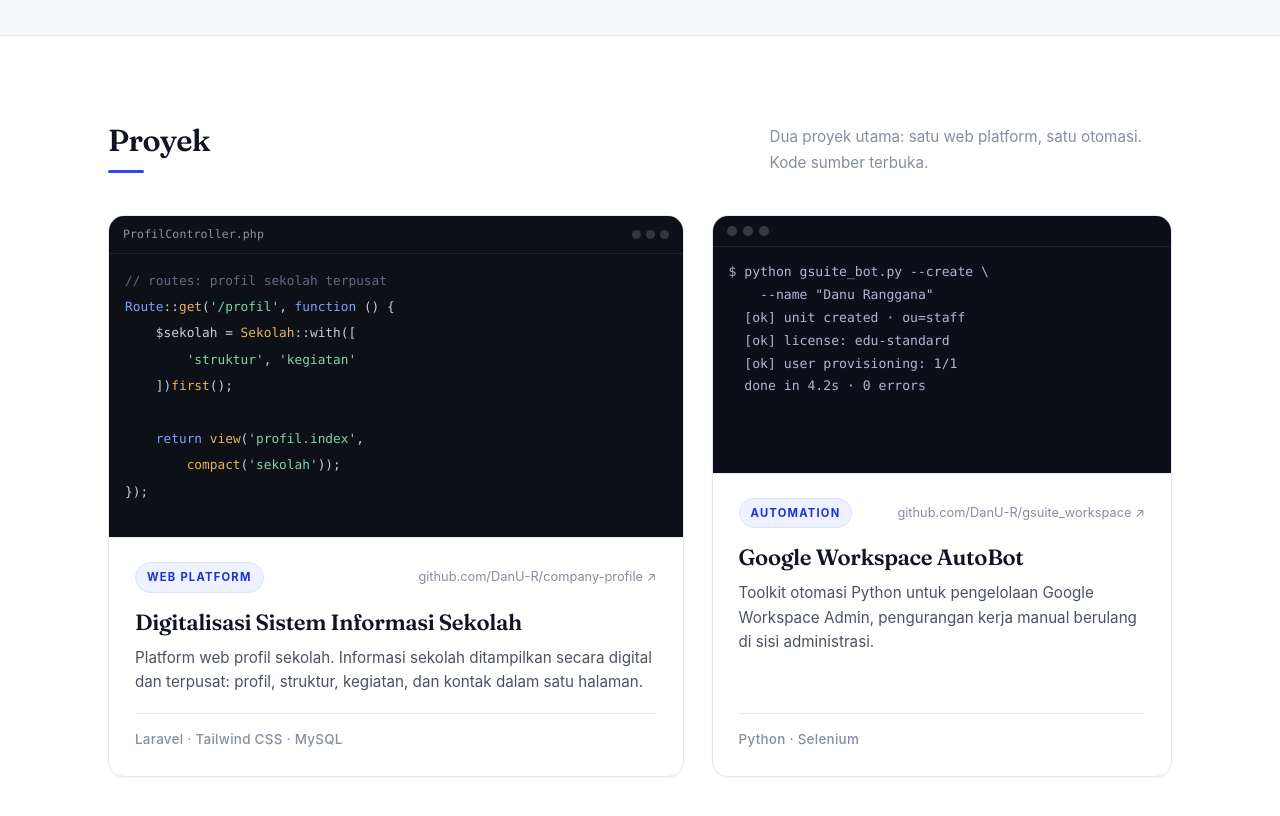
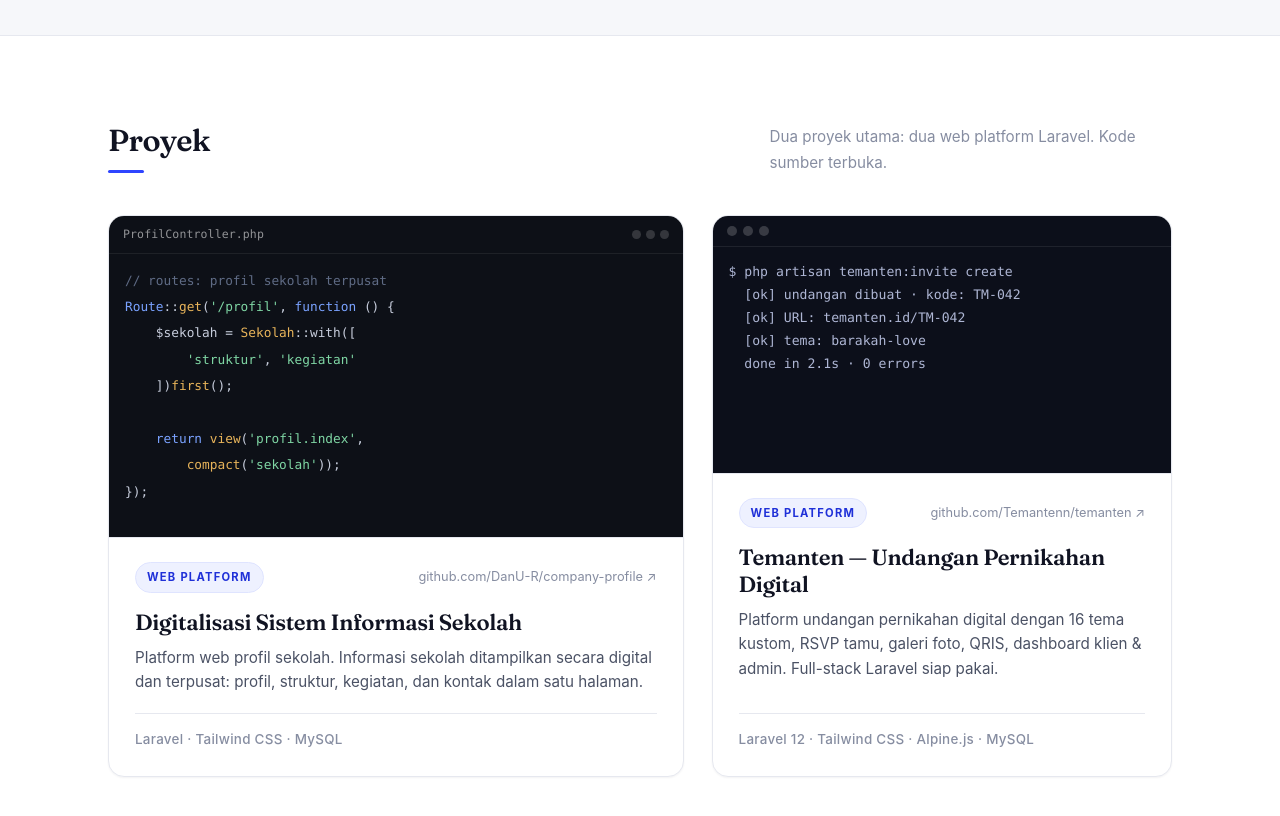
Before and after one commit to DanU-R/portfolio, a plain HTML site: page index.html in a window 1280 px wide. Shown: the part 1600-2416 px from the top of the page. Drawn offline with Linux system fonts and the light colour scheme.

Commit message:
proyek: ganti Google Workspace AutoBot -> Temanten (undangan pernikahan digital)

```diff
--- a/index.html
+++ b/index.html
@@ -126,7 +126,7 @@
       <div class="wrap">
         <div class="sec-head">
           <h2 id="proj-title" class="sec-title">Proyek</h2>
-          <p class="sec-sub">Dua proyek utama: satu web platform, satu otomasi. Kode sumber terbuka.</p>
+          <p class="sec-sub">Dua proyek utama: dua web platform Laravel. Kode sumber terbuka.</p>
         </div>
         <div class="proj-grid">
           <article class="proj">
@@ -161,22 +161,21 @@
             <figure class="proj__media proj__media--term" aria-hidden="true">
               <div class="term">
                 <div class="term__bar"><span></span><span></span><span></span></div>
-                <pre class="term__code">$ python gsuite_bot.py --create \
-    --name "Danu Ranggana"
-  [ok] unit created · ou=staff
-  [ok] license: edu-standard
-  [ok] user provisioning: 1/1
-  done in 4.2s · 0 errors</pre>
+                <pre class="term__code">$ php artisan temanten:invite create
+  [ok] undangan dibuat · kode: TM-042
+  [ok] URL: temanten.id/TM-042
+  [ok] tema: barakah-love
+  done in 2.1s · 0 errors</pre>
               </div>
             </figure>
             <div class="proj__body">
               <div class="proj__meta">
-                <span class="proj__tag">Automation</span>
-                <a class="proj__repo" href="https://github.com/DanU-R/gsuite_workspace" target="_blank" rel="noopener">github.com/DanU-R/gsuite_workspace ↗</a>
+                <span class="proj__tag">Web Platform</span>
+                <a class="proj__repo" href="https://github.com/Temantenn/temanten" target="_blank" rel="noopener">github.com/Temantenn/temanten ↗</a>
               </div>
-              <h3 class="proj__title">Google Workspace AutoBot</h3>
-              <p class="proj__desc">Toolkit otomasi Python untuk pengelolaan Google Workspace Admin, pengurangan kerja manual berulang di sisi administrasi.</p>
-              <p class="proj__stack">Python · Selenium</p>
+              <h3 class="proj__title">Temanten — Undangan Pernikahan Digital</h3>
+              <p class="proj__desc">Platform undangan pernikahan digital dengan 16 tema kustom, RSVP tamu, galeri foto, QRIS, dashboard klien &amp; admin. Full-stack Laravel siap pakai.</p>
+              <p class="proj__stack">Laravel 12 · Tailwind CSS · Alpine.js · MySQL</p>
             </div>
           </article>
         </div>
```
